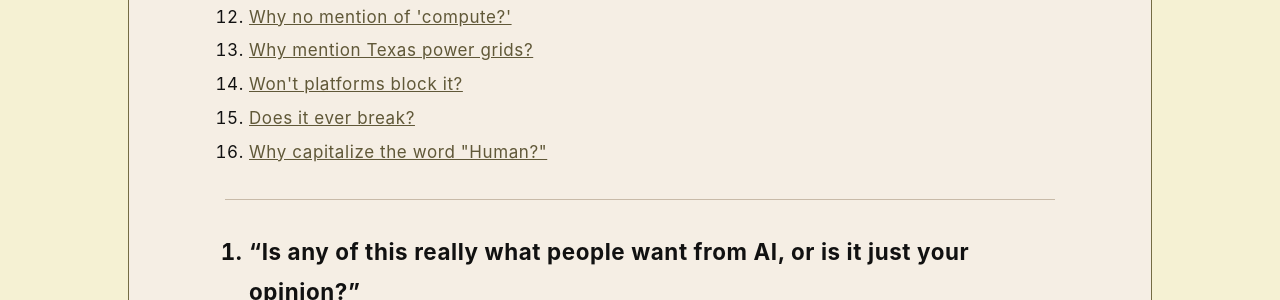
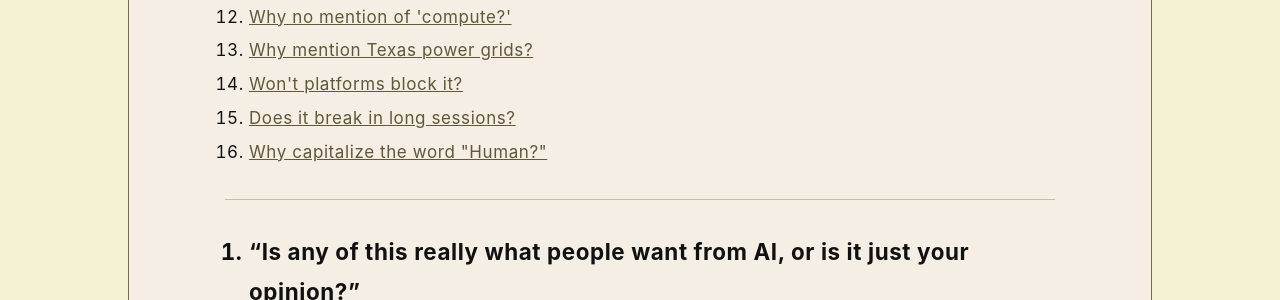
Before and after one commit to rojaslen/AISF-WEB, a Jekyll site: the page built from epilogue.md, in a window 1280 px wide and 900 px high, scrolled down 407 px. Shown: the part 152-452 px from the top of the window. Built offline with Jekyll 4.4.1, drawn with Linux system fonts in a browser that asks for light colours; some web fonts are replaced.

Commit message:
Update epilogue.md

```diff
--- a/epilogue.md
+++ b/epilogue.md
@@ -29,7 +29,7 @@ main ol > li::marker { font-size: 1.4rem; font-weight: 700; }
 <li><a href="#faq12">Why no mention of 'compute?'</a></li>
 <li><a href="#faq13">Why mention Texas power grids?</a></li>
 <li><a href="#faq14">Won't platforms block it?</a></li>
-<li><a href="#faq15">Does it ever break?</a></li>
+<li><a href="#faq15">Does it break in long sessions?</a></li>
 <li><a href="#faq16">Why capitalize the word "Human?"</a></li>
 </ol>
 </nav>
```
